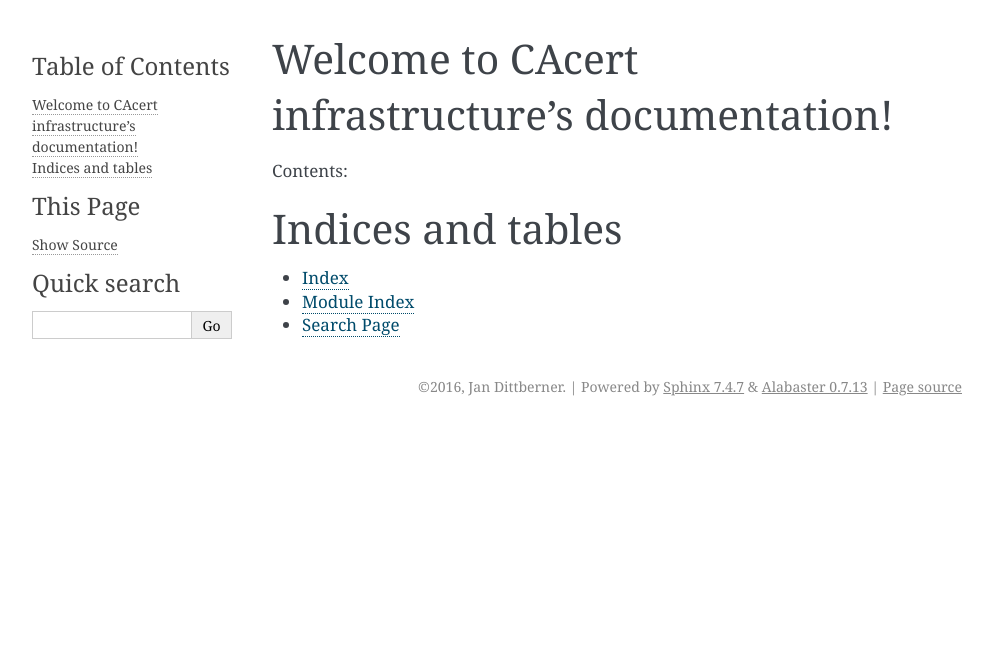
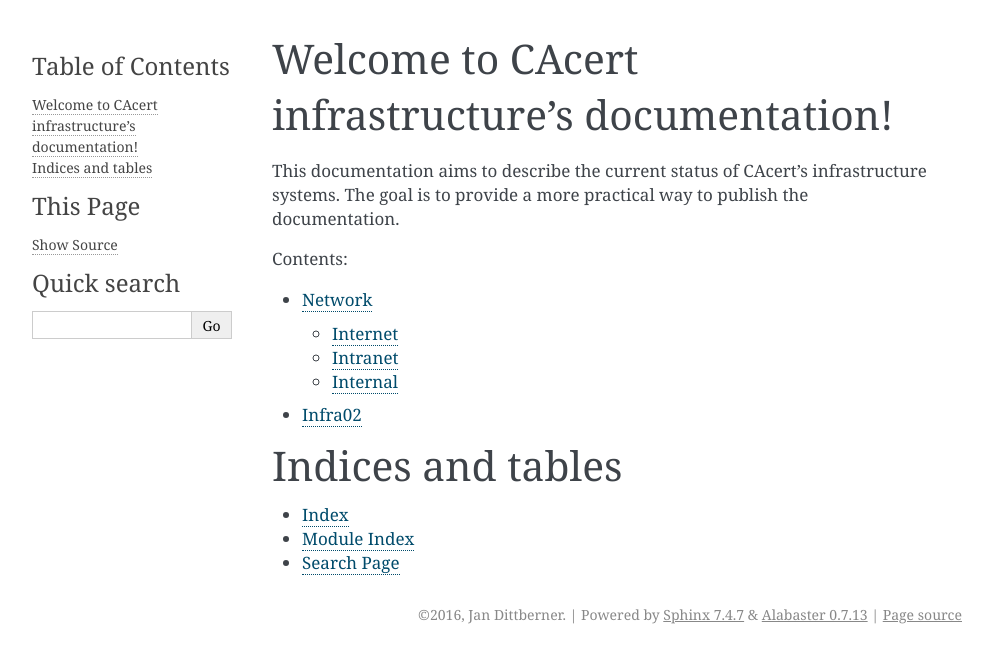
Before and after one commit to CAcertOrg/cacert-infradocs, a Sphinx documentation site: the page built from docs/index.rst, in a window 1280 px wide. Shown: the top 663 px of the page, without its empty margins (148-1141 px from the left). Built offline with Sphinx 7.4.7, drawn with Linux system fonts in a browser that asks for light colours.

Commit message:
Add some basic information for infra02 and networking

```diff
--- a/docs/index.rst
+++ b/docs/index.rst
@@ -6,11 +6,17 @@
 Welcome to CAcert infrastructure's documentation!
 =================================================
 
+This documentation aims to describe the current status of CAcert's
+infrastructure systems. The goal is to provide a more practical way to publish
+the documentation.
+
 Contents:
 
 .. toctree::
    :maxdepth: 2
 
+   network
+   infra02
 
 
 Indices and tables
```
Also changed, not shown: docs/infra02.rst (added, +22 -0 lines), docs/network.rst (added, +28 -0 lines).
